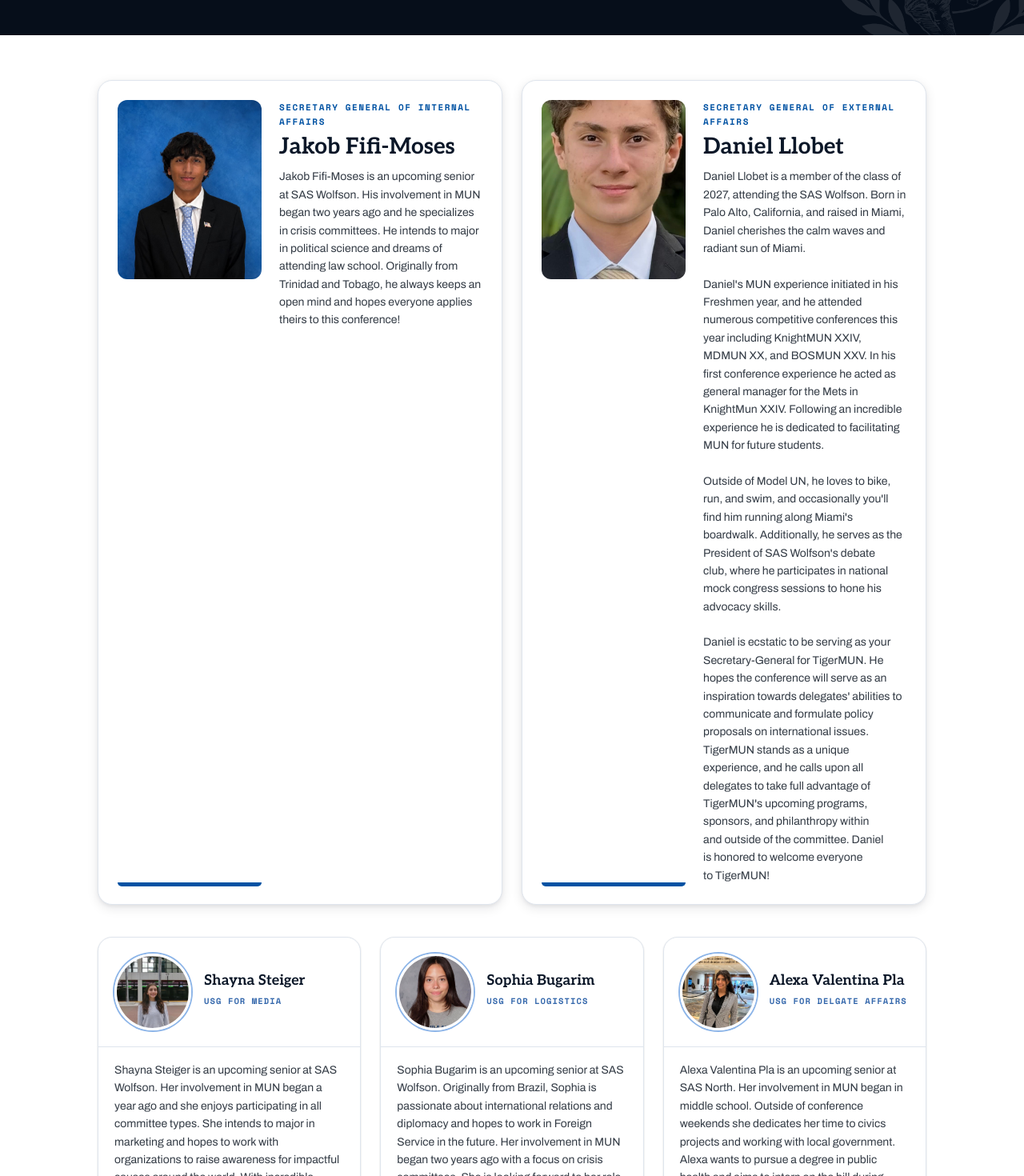
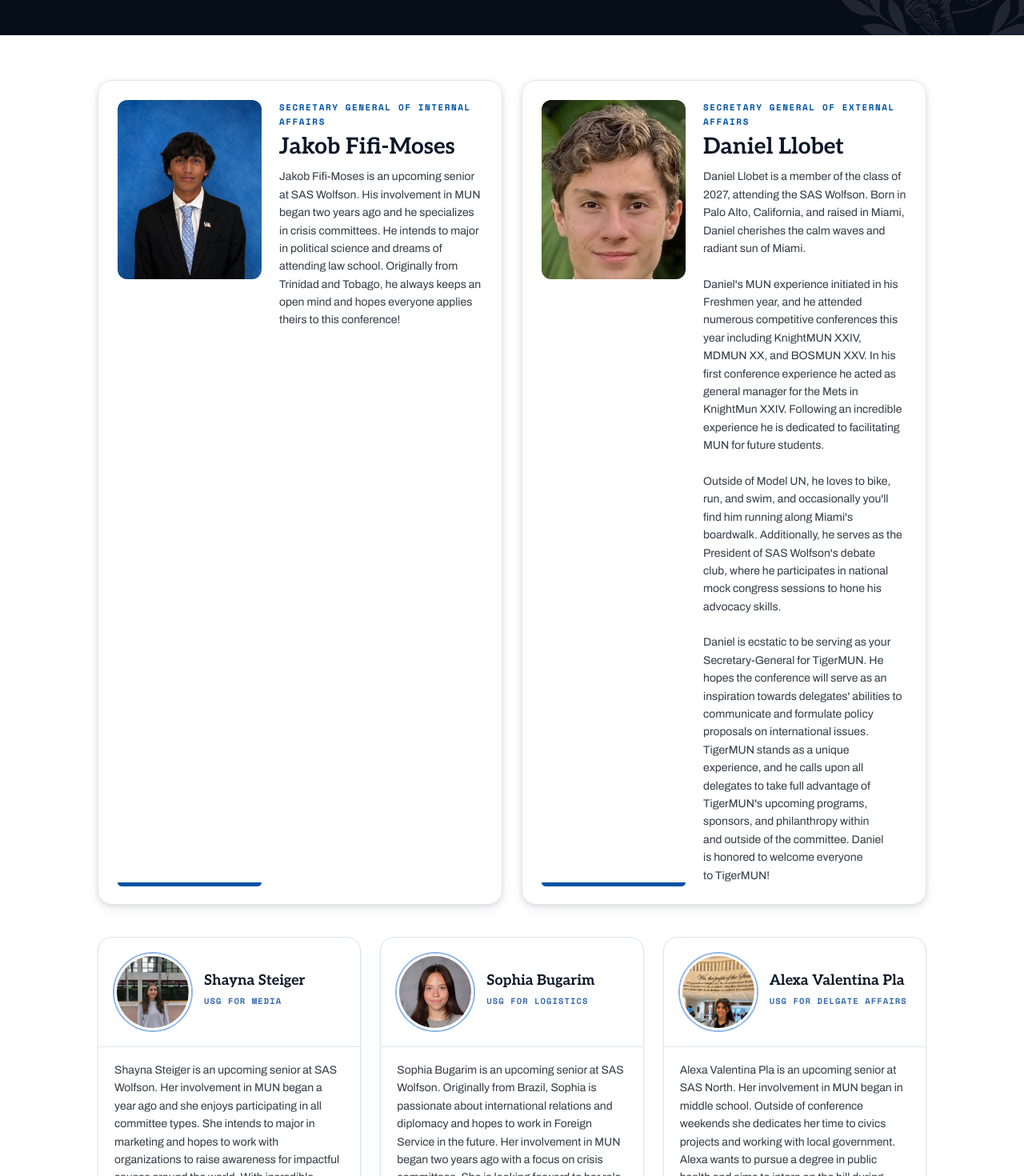
Before and after one commit to laineypau/tigermun, a React (Vite) app: page /secretariat in a window 1280 px wide. Shown: the part 240-1710 px from the top of the page at 80% size. Built offline with nearby package versions, Linux system fonts and the light colour scheme.

Commit message:
Tune secretariat photo crops so faces are centered in their frames

```diff
--- a/src/data/secretariat.js
+++ b/src/data/secretariat.js
@@ -10,16 +10,16 @@ import yohanty from '../assets/secretariat/yohanty-nunez.jpeg';
 export const SECRETARIAT = [
   { name: 'Jakob Fifi-Moses', role: 'Secretary General of Internal Affairs', img: jakob,
     bio: 'Jakob Fifi-Moses is an upcoming senior at SAS Wolfson. His involvement in MUN began two years ago and he specializes in crisis committees. He intends to major in political science and dreams of attending law school. Originally from Trinidad and Tobago, he always keeps an open mind and hopes everyone applies theirs to this conference!' },
-  { name: 'Daniel Llobet', role: 'Secretary General of External Affairs', img: daniel,
+  { name: 'Daniel Llobet', role: 'Secretary General of External Affairs', img: daniel, imgPosition: 'top',
     bio: "Daniel Llobet is a member of the class of 2027, attending the SAS Wolfson. Born in Palo Alto, California, and raised in Miami, Daniel cherishes the calm waves and radiant sun of Miami.\n\nDaniel's MUN experience initiated in his Freshmen year, and he attended numerous competitive conferences this year including KnightMUN XXIV, MDMUN XX, and BOSMUN XXV. In his first conference experience he acted as general manager for the Mets in KnightMun XXIV. Following an incredible experience he is dedicated to facilitating MUN for future students.\n\nOutside of Model UN, he loves to bike, run, and swim, and occasionally you'll find him running along Miami's boardwalk. Additionally, he serves as the President of SAS Wolfson's debate club, where he participates in national mock congress sessions to hone his advocacy skills.\n\nDaniel is ecstatic to be serving as your Secretary-General for TigerMUN. He hopes the conference will serve as an inspiration towards delegates' abilities to communicate and formulate policy proposals on international issues. TigerMUN stands as a unique experience, and he calls upon all delegates to take full advantage of TigerMUN's upcoming programs, sponsors, and philanthropy within and outside of the committee. Daniel is honored to welcome everyone to TigerMUN!" },
   { name: 'Shayna Steiger', role: 'USG for Media', img: shayna,
     bio: 'Shayna Steiger is an upcoming senior at SAS Wolfson. Her involvement in MUN began a year ago and she enjoys participating in all committee types. She intends to major in marketing and hopes to work with organizations to raise awareness for impactful causes around the world. With incredible conference experiences, Shayna hopes to make TigerMUN as influential and fun as other conferences were for her.' },
-  { name: 'Sophia Bugarim', role: 'USG for Logistics', img: sophia,
+  { name: 'Sophia Bugarim', role: 'USG for Logistics', img: sophia, imgPosition: 'top',
     bio: "Sophia Bugarim is an upcoming senior at SAS Wolfson. Originally from Brazil, Sophia is passionate about international relations and diplomacy and hopes to work in Foreign Service in the future. Her involvement in MUN began two years ago with a focus on crisis committees. She is looking forward to her role as USG for Logistics at TigerMUN and can't wait to see everyone in action!" },
-  { name: 'Alexa Valentina Pla', role: 'USG for Delgate Affairs', img: alexa,
+  { name: 'Alexa Valentina Pla', role: 'USG for Delgate Affairs', img: alexa, imgPosition: 'top',
     bio: 'Alexa Valentina Pla is an upcoming senior at SAS North. Her involvement in MUN began in middle school. Outside of conference weekends she dedicates her time to civics projects and working with local government. Alexa wants to pursue a degree in public health and aims to intern on the hill during university. Her favorite part about Model UN is the community it provides and she hopes through TigerMUN more students can learn to love committee as much as she does!' },
-  { name: 'Willow Garno', role: 'USG for Finance', img: willow,
+  { name: 'Willow Garno', role: 'USG for Finance', img: willow, imgPosition: 'top',
     bio: 'Willow Garno is an upcoming senior at SAS Wolfson. She started participating in MUN two years and specializes in General Assembly committees doing Dual-Del. She intends on majoring in finance in the future. Her favorite hobbies are playing tennis and going to the gym and secretly loves playing globle.' },
-  { name: 'Yohanty Nunez', role: 'USG for Academics', img: yohanty,
+  { name: 'Yohanty Nunez', role: 'USG for Academics', img: yohanty, imgPosition: 'top',
     bio: "Yohanty Nunez is a Junior at School for Advanced Studies- Kendall. She has participated in Model United Nations since she was in 7th grade and has developed a fond passion for it since. Some fun facts about her are that she loves sushi, collecting mofusands, art, and roblox! She plays ukuele and is currently learning how to play guitar. She is so humbled to be part of the TigerMUN's first iteration, and she cannot wait to see the fruits of this conference!" },
 ];
--- a/src/pages/Secretariat.jsx
+++ b/src/pages/Secretariat.jsx
@@ -30,7 +30,7 @@ function LeadCard({ p }) {
     }}>
       <div style={{ position: 'relative', flexShrink: 0 }}>
         <img src={p.img} alt={p.name} style={{
-          width: 180, height: 224, objectFit: 'cover', borderRadius: 'var(--radius-md)',
+          width: 180, height: 224, objectFit: 'cover', objectPosition: p.imgPosition || 'center', borderRadius: 'var(--radius-md)',
         }} />
         <div style={{ position: 'absolute', left: 0, right: 0, bottom: -2, height: 5, background: 'var(--brand)', borderRadius: '0 0 var(--radius-md) var(--radius-md)' }} />
       </div>
@@ -51,7 +51,7 @@ function BioCard({ p }) {
       display: 'flex', flexDirection: 'column',
     }}>
       <div style={{ display: 'flex', gap: 16, padding: 20, alignItems: 'center', borderBottom: '1px solid var(--border-hair)' }}>
-        <img src={p.img} alt={p.name} style={{ width: 96, height: 96, borderRadius: '999px', objectFit: 'cover', border: '3px solid var(--white)', boxShadow: '0 0 0 2px var(--sky-300)' }} />
+        <img src={p.img} alt={p.name} style={{ width: 96, height: 96, borderRadius: '999px', objectFit: 'cover', objectPosition: p.imgPosition || 'center', border: '3px solid var(--white)', boxShadow: '0 0 0 2px var(--sky-300)' }} />
         <div>
           <h3 style={{ fontFamily: 'var(--font-display)', fontWeight: 700, fontSize: 'var(--text-md)', color: 'var(--ink-800)', margin: 0, lineHeight: 1.15 }}>{p.name}</h3>
           <span style={{ fontFamily: 'var(--font-mono)', fontSize: 10.5, fontWeight: 700, letterSpacing: '0.1em', textTransform: 'uppercase', color: 'var(--sky-600)' }}>{p.role}</span>
```
